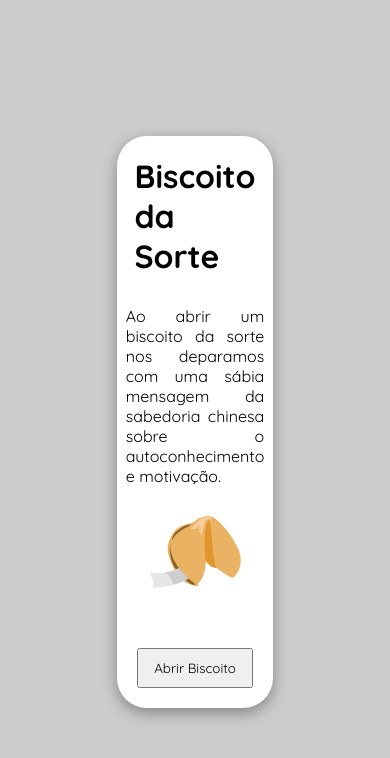
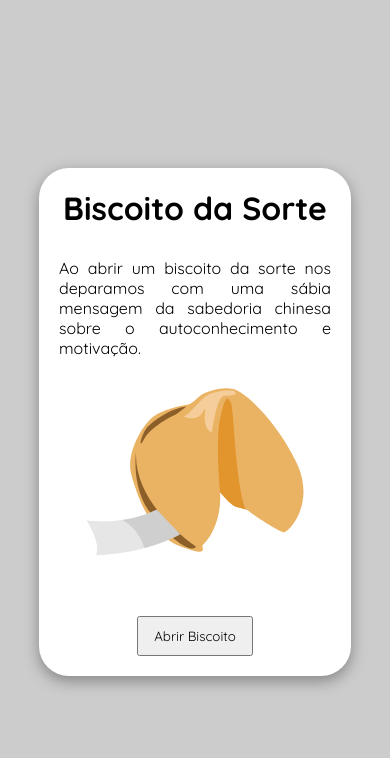
Before and after one commit to mqsoares/BiscoitoDaSorte---React, a React (Create React App) app: page / in a window 390 px wide. Shown: the top 758 px of the page. Built offline with nearby package versions, Linux system fonts and the light colour scheme.

Commit message:
Create responsibility

```diff
--- a/src/index.css
+++ b/src/index.css
@@ -45,3 +45,9 @@ body {
   font-family: 'Dancing Script', cursive;
   font-size: 25px;
 }
+
+@media (max-width: 880px) {
+  .container {
+    width: 80%;
+  }
+}
```
